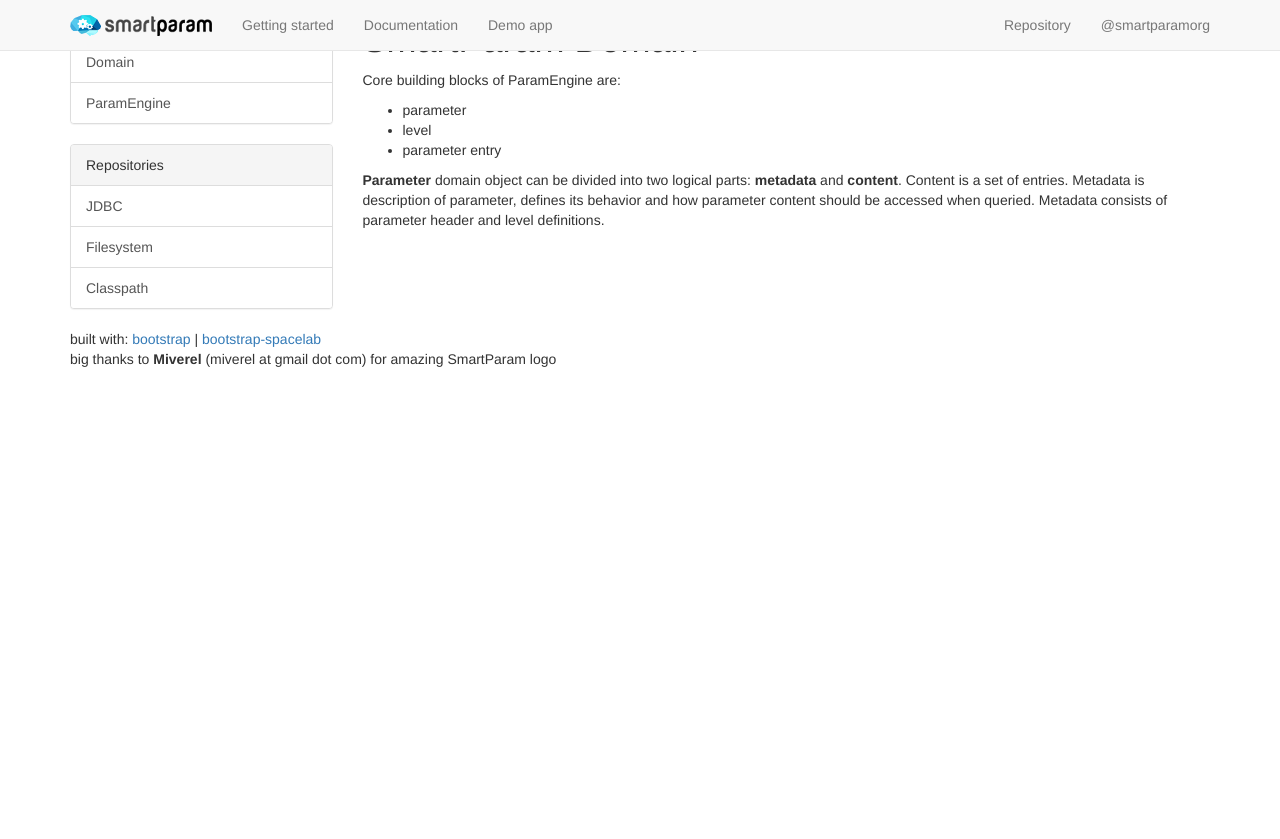
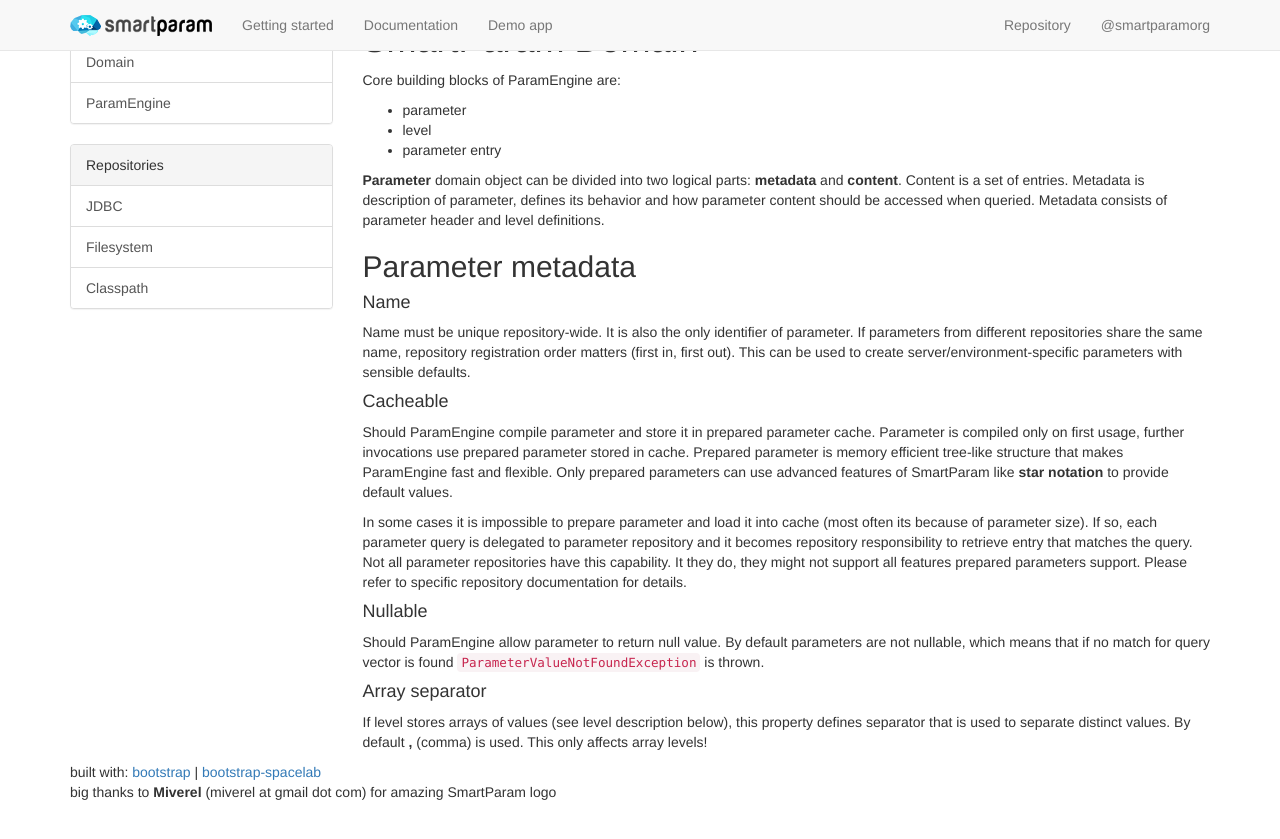
Before and after one commit to smartparam/smartparam.github.io, a Jekyll site: the page built from doc/domain.md, in a window 1280 px wide. Shown: the top 839 px of the page. Built offline with Jekyll 4.4.1, drawn with Linux system fonts in a browser that asks for light colours; nearby versions of some CDN libraries; Markdown is read by kramdown in place of the engine named in the settings.

Commit message:
more on parameter properties

```diff
--- a/doc/domain.md
+++ b/doc/domain.md
@@ -14,3 +14,34 @@ Core building blocks of ParamEngine are:
 **Parameter** domain object can be divided into two logical parts: **metadata** and **content**. Content is a set of entries.
 Metadata is description of parameter, defines its behavior and how parameter content should be accessed when queried.
 Metadata consists of parameter header and level definitions.
+
+
+## Parameter metadata
+
+#### Name
+
+Name must be unique repository-wide. It is also the only identifier of parameter. If parameters from different repositories
+share the same name, repository registration order matters (first in, first out). This can be used to create
+server/environment-specific parameters with sensible defaults.
+
+#### Cacheable
+
+Should ParamEngine compile parameter and store it in prepared parameter cache. Parameter is compiled only on first usage,
+further invocations use prepared parameter stored in cache. Prepared parameter is memory efficient tree-like structure
+that makes ParamEngine fast and flexible. Only prepared parameters can use advanced features of SmartParam like
+**star notation** to provide default values.
+
+In some cases it is impossible to prepare parameter and load it into cache (most often its because of parameter size). If so,
+each parameter query is delegated to parameter repository and it becomes repository responsibility to retrieve entry that
+matches the query. Not all parameter repositories have this capability. It they do, they might not support all features prepared
+parameters support. Please refer to specific repository documentation for details.
+
+#### Nullable
+
+Should ParamEngine allow parameter to return null value. By default parameters are not nullable, which means that if
+no match for query vector is found `ParameterValueNotFoundException` is thrown.
+
+#### Array separator
+
+If level stores arrays of values (see level description below), this property defines separator that is used to separate
+distinct values. By default **,** (comma) is used. This only affects array levels!
```
